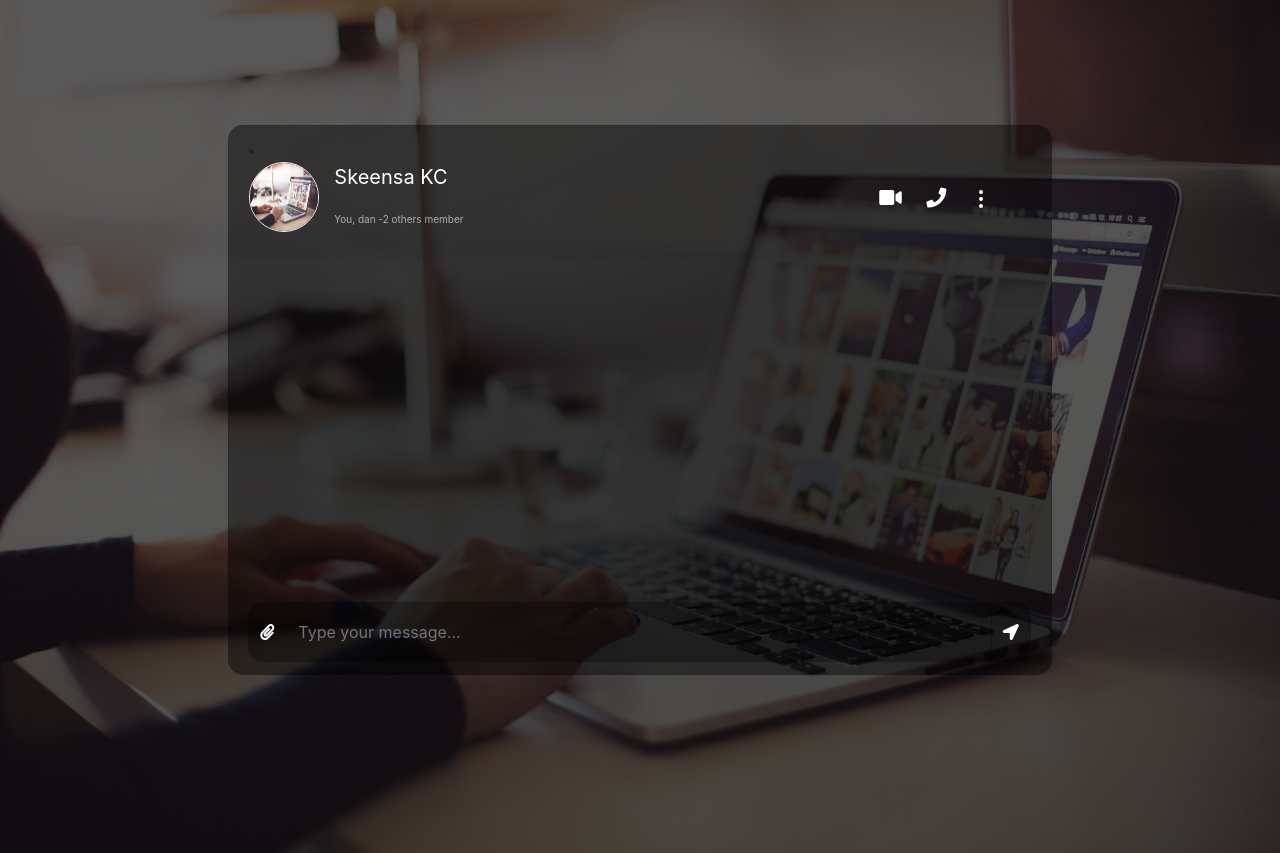
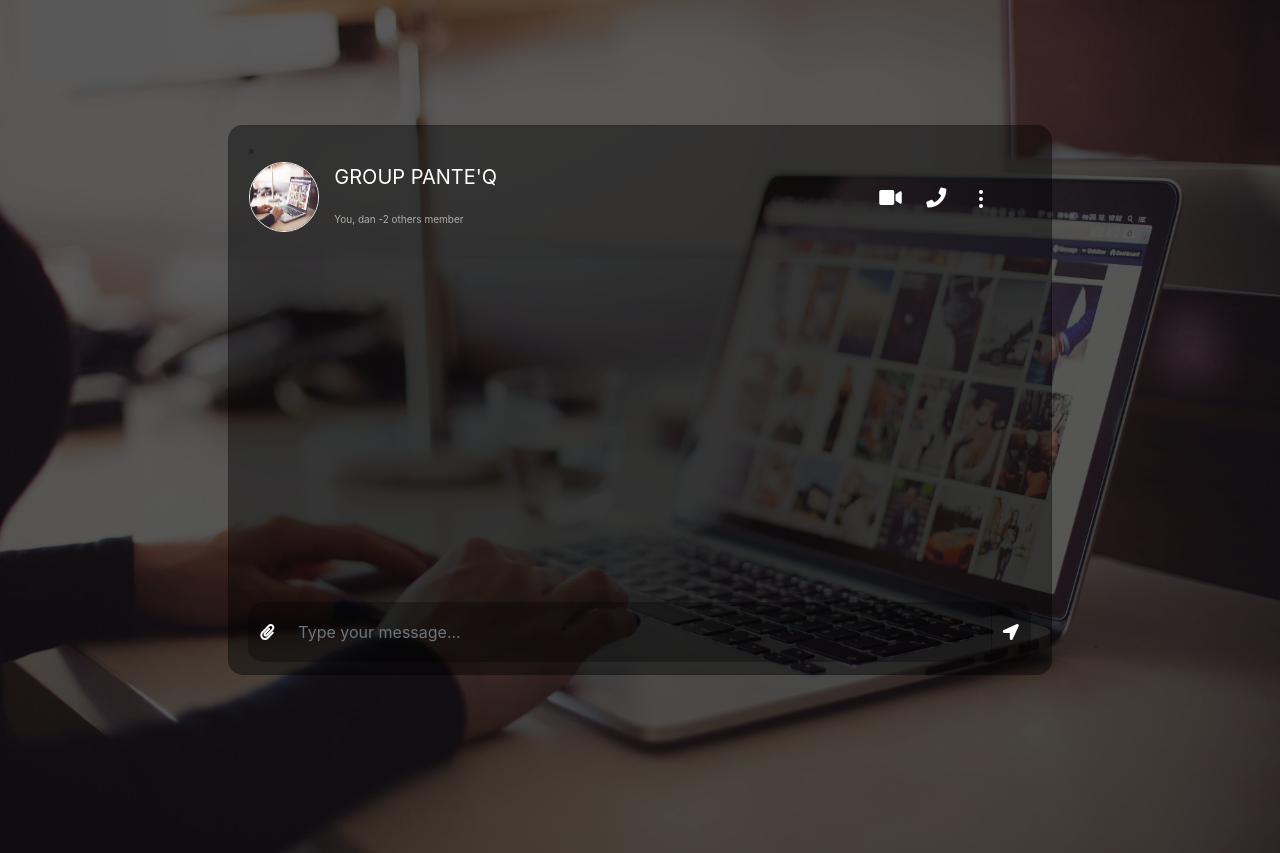
Before and after one commit to Bagusgede/GroupChat2, a PHP site: page /dashboard.php in a window 1280 px wide. Run offline with PHP 8.4, Linux system fonts and the light colour scheme; the visitor is signed in with stand-in values (Sample User, id 1); data that the repository does not hold is empty; some libraries are stand-ins or nearby versions.

Commit message:
Update dashboard.php

```diff
--- a/dashboard.php
+++ b/dashboard.php
@@ -82,7 +82,7 @@
                                             <img src="bg1.jpg" class="rounded-circle user_img">
                                         </div>
                                         <div class="user_info">
-                                            <span>Skeensa KC</span>
+                                            <span>GROUP PANTE'Q</span>
                                             <p id="bind-typing">You,<?php
                         $i = 1;
                         $total = count($listUsers);
```
